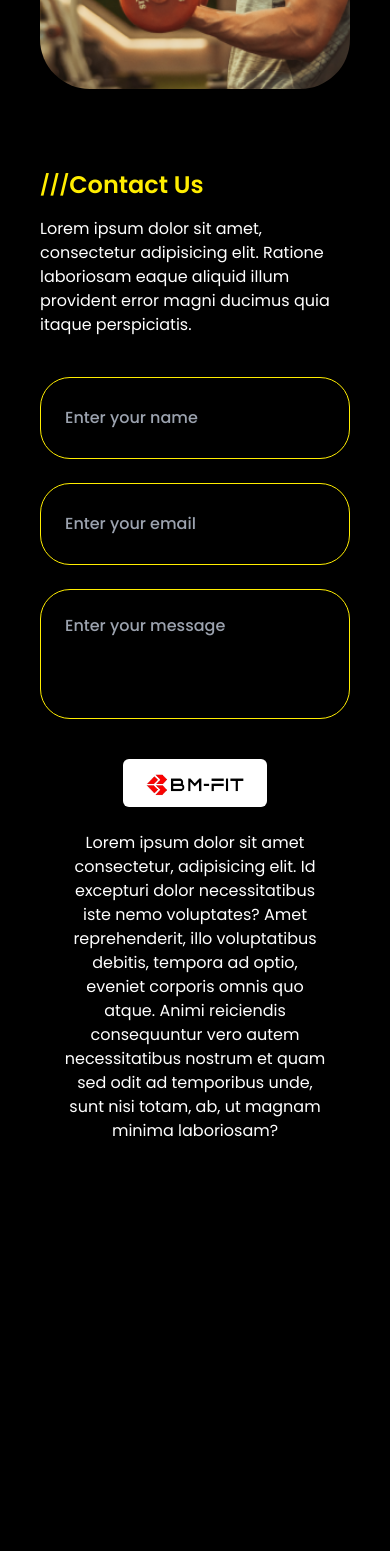
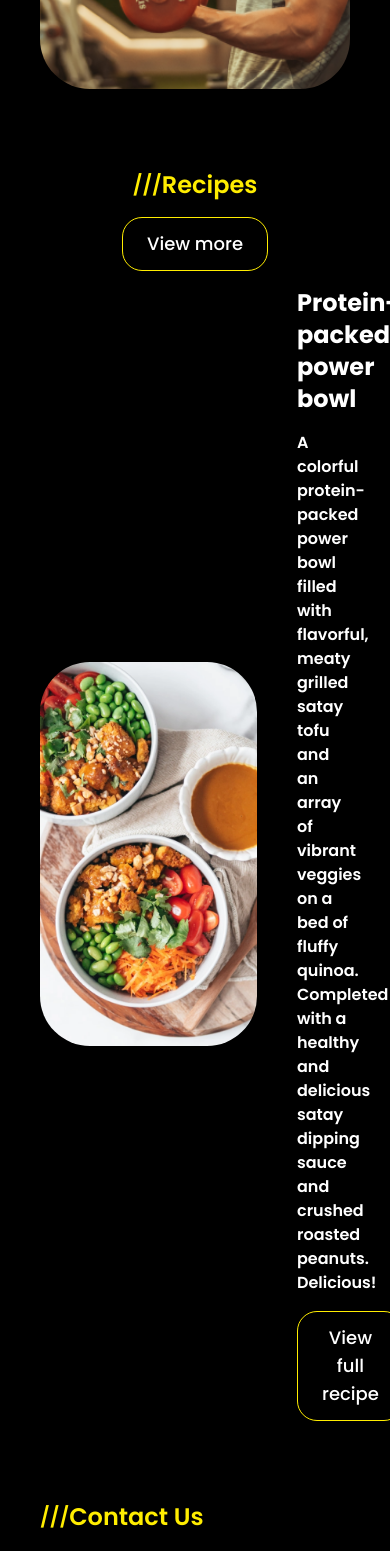
Before and after one commit to Muhammad3111/Bmfit, a Next.js app: page /en in a window 390 px wide. Shown: the part 8480-10031 px from the top of the page. Before the commit the page ends 9703 px from the top, so only its background shows below. Built offline with nearby package versions, Linux system fonts and the light colour scheme; some icons are missing.

Commit message:
fixed navbar and footer

```diff
--- /dev/null
+++ b/src/app/[locale]/components/hero-3/Hero.tsx
@@ -0,0 +1,50 @@
+import React from "react";
+import HeroTitle from "../../utils/hero-title/HeroTitle";
+import Image from "next/image";
+
+export default function Hero() {
+  const gallery = [
+    "/images/image-1.png",
+    "/images/image-2.png",
+    "/images/image-1.png",
+    "/images/image-2.png",
+    "/images/image-3.png",
+    "/images/image-4.png",
+    "/images/image-3.png",
+    "/images/image-4.png",
+  ];
+  return (
+    <div className="px-20 py-10 xs:px-10">
+      <div className="flex flex-col gap-4">
+        <HeroTitle prefix className="uppercase">
+          Gallery
+        </HeroTitle>
+        <div className="grid lg:grid-cols-6 gap-10 xs:grid-cols-2 sm:grid-cols-3">
+          {gallery.map((image, index) => (
+            <div
+              key={index}
+              className={`${
+                index <= 3
+                  ? index % 2 === 0
+                    ? "col-span-2"
+                    : "col-span-1 xs:col-span-2"
+                  : index % 2 === 0
+                  ? "col-span-1 xs:col-span-2"
+                  : "col-span-2"
+              } rounded-[50px] overflow-hidden h-80`}
+            >
+              <Image
+                src={image}
+                quality={100}
+                width={400}
+                height={200}
+                alt="gallery-image"
+                className="object-cover w-full h-full"
+              />
+            </div>
+          ))}
+        </div>
+      </div>
+    </div>
+  );
+}
--- a/src/app/[locale]/components/hero-4/Hero.tsx
+++ b/src/app/[locale]/components/hero-4/Hero.tsx
@@ -1,48 +1,52 @@
 import React from "react";
 import HeroTitle from "../../utils/hero-title/HeroTitle";
+import Button from "../../utils/button/Button";
 import Image from "next/image";
 
 export default function Hero() {
-  const gallery = [
-    "/images/image-1.png",
-    "/images/image-2.png",
-    "/images/image-1.png",
-    "/images/image-2.png",
-    "/images/image-3.png",
-    "/images/image-4.png",
-    "/images/image-3.png",
-    "/images/image-4.png",
-  ];
   return (
     <div className="px-20 py-10 xs:px-10">
       <div className="flex flex-col gap-4">
-        <HeroTitle prefix className="uppercase">
-          Gallery
-        </HeroTitle>
-        <div className="grid lg:grid-cols-6 gap-10 xs:grid-cols-2 sm:grid-cols-3">
-          {gallery.map((image, index) => (
-            <div
-              key={index}
-              className={`${
-                index <= 3
-                  ? index % 2 === 0
-                    ? "col-span-2"
-                    : "col-span-1 xs:col-span-2"
-                  : index % 2 === 0
-                  ? "col-span-1 xs:col-span-2"
-                  : "col-span-2"
-              } rounded-[50px] overflow-hidden h-80`}
-            >
-              <Image
-                src={image}
-                quality={100}
-                width={400}
-                height={200}
-                alt="gallery-image"
-                className="object-cover w-full h-full"
-              />
+        <div className="flex items-center justify-between xs:flex-col xs:gap-4">
+          <HeroTitle prefix>Recipes</HeroTitle>
+          <Button
+            type="outlined"
+            className="hover:bg-extra hover:text-black duration-300"
+          >
+            View more
+          </Button>
+        </div>
+        <div className="flex items-center">
+          <div className="basis-[70%] flex items-center gap-10">
+            <Image
+              src="/images/image_1.png"
+              quality={100}
+              width={200}
+              height={400}
+              className="object-cover rounded-[50px] h-96 w-72"
+              alt="image"
+            />
+            <div className="flex flex-col gap-4 items-start">
+              <h2 className="text-2xl text-white font-bold">
+                Protein-packed power bowl
+              </h2>
+              <p className="text-base font-semibold text-white w-1/2">
+                A colorful protein-packed power bowl filled with flavorful,
+                meaty grilled satay tofu and an array of vibrant veggies on a
+                bed of fluffy quinoa. Completed with a healthy and delicious
+                satay dipping sauce and crushed roasted peanuts. Delicious!
+              </p>
+              <Button
+                type="outlined"
+                className="hover:bg-extra hover:text-black duration-300"
+              >
+                View full recipe
+              </Button>
             </div>
-          ))}
+          </div>
+          <div>
+
+          </div>
         </div>
       </div>
     </div>
--- a/src/app/[locale]/layout.tsx
+++ b/src/app/[locale]/layout.tsx
@@ -3,6 +3,8 @@ import localFont from "next/font/local";
 import "./globals.css";
 import { NextIntlClientProvider } from "next-intl";
 import { getMessages } from "next-intl/server";
+import Navbar from "./components/navbar/Navbar";
+import Hero5 from "./components/hero-5/Hero";
 
 const geistSans = localFont({
   src: "./fonts/GeistVF.woff",
@@ -43,7 +45,9 @@ export default async function RootLayout({
         className={`${geistSans.variable} ${geistMono.variable} antialiased`}
       >
         <NextIntlClientProvider messages={messages}>
+          <Navbar />
           {children}
+          <Hero5 />
         </NextIntlClientProvider>
       </body>
     </html>
--- a/src/app/[locale]/page.tsx
+++ b/src/app/[locale]/page.tsx
@@ -2,21 +2,19 @@ import Banner from "./components/banner/Banner";
 import Mobilemenu from "./components/hamburger/Mobilemenu";
 import Hero1 from "./components/hero-1/Hero";
 import Hero2 from "./components/hero-2/Hero";
-import Hero from "./components/hero-4/Hero";
-import Hero5 from "./components/hero-5/Hero";
-import Navbar from "./components/navbar/Navbar";
+import Hero3 from "./components/hero-3/Hero";
+import Hero4 from "./components/hero-4/Hero";
 import "/node_modules/flag-icons/css/flag-icons.min.css";
 
 export default function Home() {
   return (
     <div className="2xl:container mx-auto">
-      <Navbar />
       <Mobilemenu />
       <Banner />
       <Hero1 />
       <Hero2 />
-      <Hero />
-      <Hero5 />
+      <Hero3 />
+      <Hero4 />
     </div>
   );
 }
```
